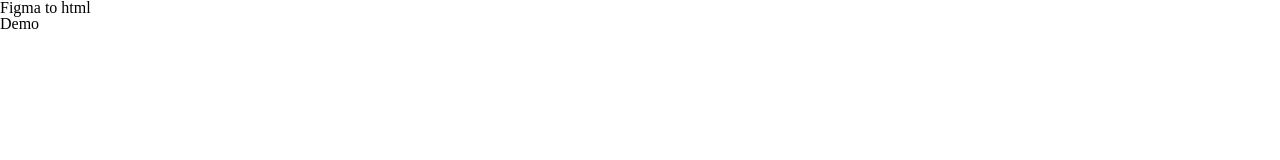
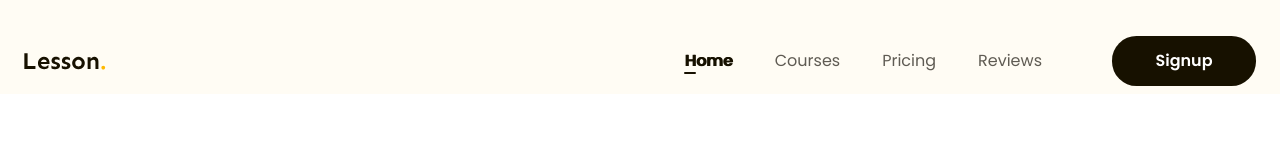
Before and after one commit to binh1922004/figma-tohtml, a plain HTML site: page index.html in a window 1280 px wide. Shown: the top 160 px of the page. Drawn offline with Linux system fonts and the light colour scheme.

Commit message:
Header update

```diff
--- a/assets/css/style.css
+++ b/assets/css/style.css
@@ -8,4 +8,86 @@ html {
 
 body {
   font-size: 1.6rem;
+  font-family: "Poppins", sans-serif;
 }
+/* =============common============ */
+a {
+  text-decoration: none;
+}
+.main_content {
+  widows: 1170px;
+  max-width: calc(100% - 48px);
+  margin-left: auto;
+  margin-right: auto;
+}
+
+.btn {
+  display: inline-block;
+  min-width: 118px;
+  line-height: 50px;
+  padding: 0 16px;
+  color: #fff;
+  text-align: center;
+  font-size: 1.6rem;
+  font-weight: 600; /* 175% */
+  border-radius: 24.5px;
+  background: #171100;
+}
+
+/* =============header=========== */
+.header {
+  background: #fffcf4;
+}
+
+.header.fixed {
+  position: sticky;
+  top: -28px;
+}
+
+.header .body {
+  display: flex;
+  align-items: center;
+  padding: 36px 0 8px;
+}
+.nav ul {
+  display: flex;
+}
+.nav {
+  margin-left: auto;
+}
+
+.nav a {
+  color: #5f5b53;
+  font-size: 16px;
+  padding: 8px 21px;
+  position: relative;
+  /* co nhung cai se xoa duoc vi bi turng so voi cap cao hon  */
+}
+.nav li.active a,
+.nav a:hover {
+  color: #171100;
+  font-weight: 600;
+  /* su dung text shadow de hieu ung dep hon */
+  text-shadow: 1px 0 0 currentColor;
+}
+
+.nav li.active a::after {
+  position: absolute;
+  display: block;
+  content: "";
+  left: 21px;
+  bottom: 6px;
+  width: 12px;
+  height: 2px;
+  flex-shrink: 0;
+  border-radius: 1px;
+  background: #171100;
+}
+
+.header .btn-sign-up {
+  width: 144px;
+}
+
+.header .action {
+  margin-left: 49px;
+}
--- a/index.html
+++ b/index.html
@@ -5,12 +5,47 @@
     <meta name="viewport" content="width=device-width, initial-scale=1.0" />
     <!-- reset css -->
     <link rel="stylesheet" href="assets/css/reset.css" />
+    <!-- gg font -->
+    <link rel="preconnect" href="https://fonts.googleapis.com" />
+    <link rel="preconnect" href="https://fonts.gstatic.com" crossorigin />
+    <link
+      href="https://fonts.googleapis.com/css2?family=Poppins:ital,wght@0,100;0,200;0,300;0,400;0,500;0,600;0,700;0,800;0,900;1,100;1,200;1,300;1,400;1,500;1,600;1,700;1,800;1,900&family=Sen:wght@400..800&display=swap"
+      rel="stylesheet"
+    />
     <!-- style -->
     <link rel="stylesheet" href="assets/css/style.css" />
     <title>Figma to html tuhoc.cc</title>
   </head>
-  <body>
-    <h1>Figma to html</h1>
-    <h2>Demo</h2>
+  <body style="height: 10000px">
+    <header class="header fixed">
+      <div class="main_content">
+        <div class="body">
+          <!-- logo -->
+          <img src="./assets/img/logo.svg" alt="Lesson." />
+          <!-- nav bar-->
+          <nav class="nav">
+            <ul>
+              <li class="active">
+                <a href="#!">Home</a>
+              </li>
+              <li>
+                <a href="#!">Courses</a>
+              </li>
+              <li>
+                <a href="#!">Pricing</a>
+              </li>
+              <li>
+                <a href="#!">Reviews</a>
+              </li>
+            </ul>
+          </nav>
+
+          <!-- button -->
+          <div class="action">
+            <a href="" class="btn btn-sign-up">Signup</a>
+          </div>
+        </div>
+      </div>
+    </header>
   </body>
 </html>
```
Also changed, not shown: assets/img/logo.svg (added).
